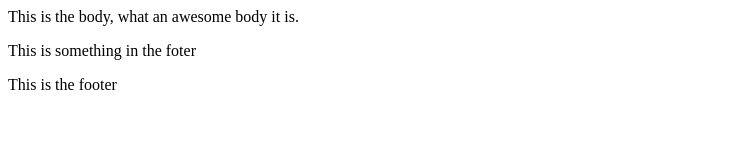
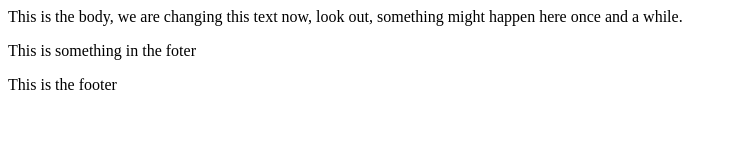
Before and after one commit to jaredworks/demo, a plain HTML site: page index.html in a window 1280 px wide. Shown: the whole page, without its empty margins (0-737 px from the left). Drawn offline with Linux system fonts and the light colour scheme.

Commit message:
Update index.html

```diff
--- a/index.html
+++ b/index.html
@@ -3,7 +3,7 @@
 <TITLE>Hi There, Title Here.</TITLE>
 </head>
 <BODY>
-  This is the body, what an awesome body it is.
+  This is the body, we are changing this text now, look out, something might happen here once and a while.
 </BODY>
 <footer>
   <p>This is something in the foter</p>
```
